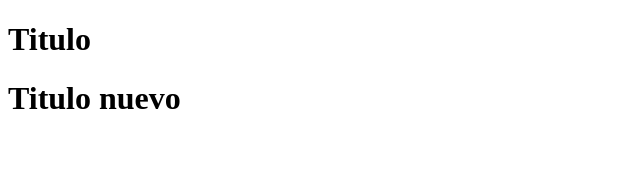
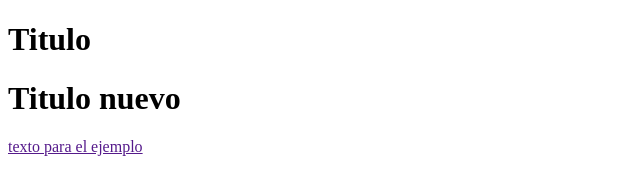
Before and after one commit to Angel-Remigio/git-hello_world-, a plain HTML site: page index.html in a window 1280 px wide. Shown: the whole page, without its empty margins (0-640 px from the left). Drawn offline with Linux system fonts and the light colour scheme.

Commit message:
Se agrego texto de prueba

```diff
--- a/index.html
+++ b/index.html
@@ -8,5 +8,6 @@
 <body>
     <H1>Titulo</H1>
     <H1>Titulo nuevo</H1>
+    <a href="">texto para el ejemplo</a>
 </body>
 </html>
```
